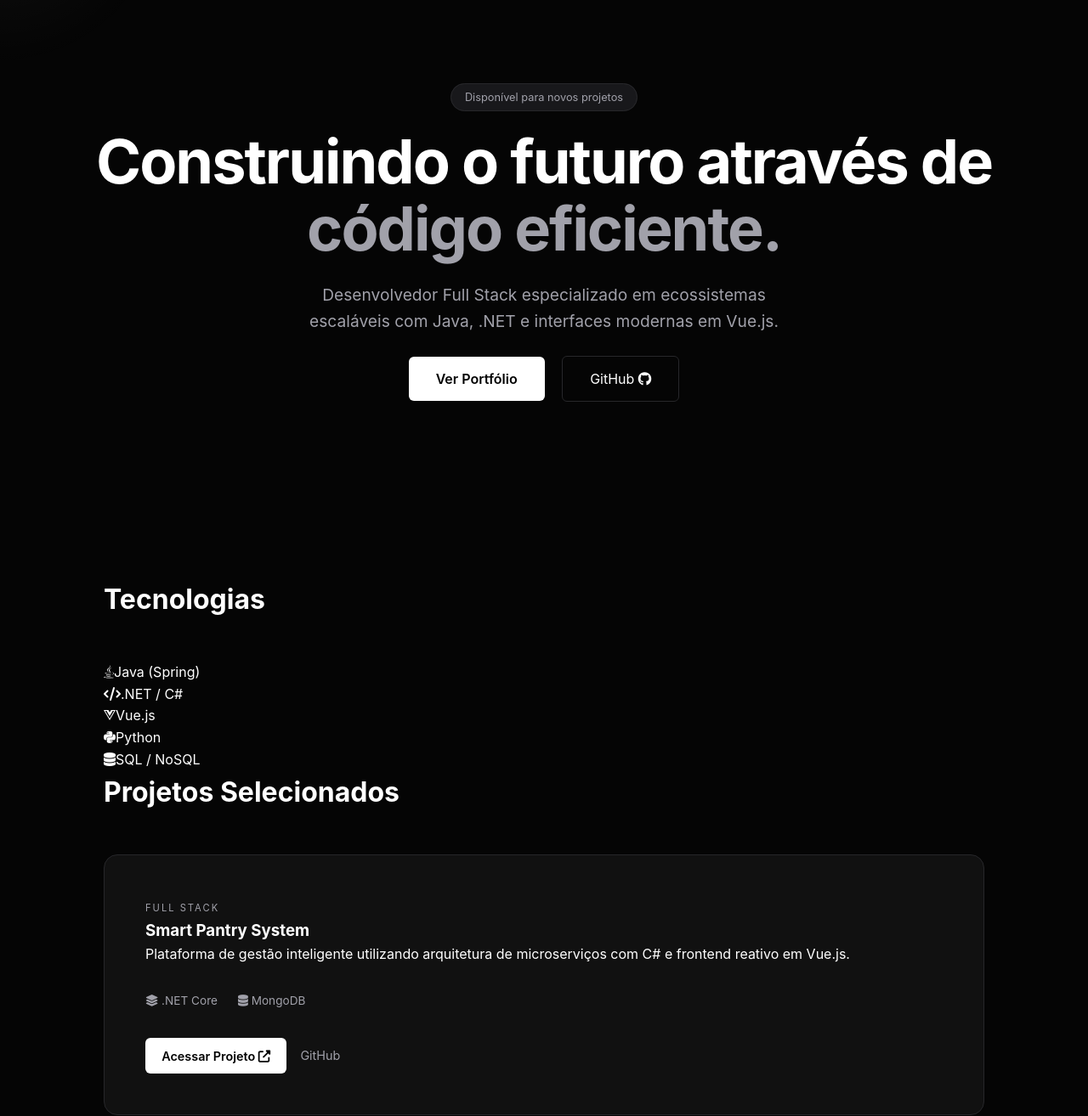
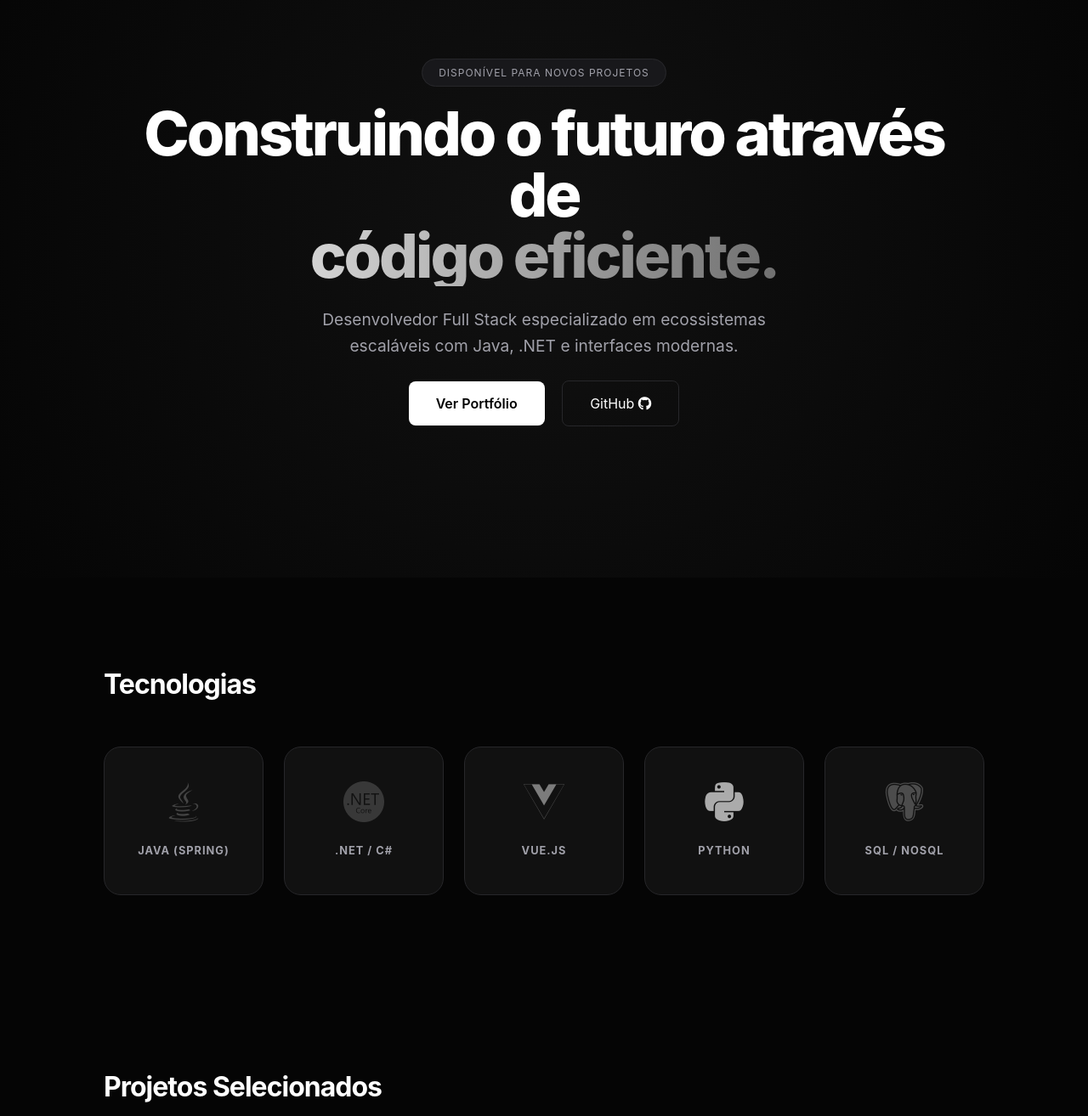
Before and after one commit to danielribelro/portfolio, a plain HTML site: page index.html in a window 1280 px wide. Shown: the part 120-1434 px from the top of the page at 85% size. Drawn offline with nearby package versions, Linux system fonts and the light colour scheme.

Commit message:
Portifolio Profissional

```diff
--- a/index.html
+++ b/index.html
@@ -6,6 +6,7 @@
     <title>Daniel Ribeiro | Software Engineer</title>
     <link rel="stylesheet" href="style.css">
     <link rel="stylesheet" href="https://cdnjs.cloudflare.com/ajax/libs/font-awesome/6.4.0/css/all.min.css">
+    <link rel="stylesheet" href="https://cdn.jsdelivr.net/gh/devicons/devicon@latest/devicon.min.css">
 </head>
 <body>
     <div class="cursor-glow"></div>
@@ -23,10 +24,10 @@
     </nav>
 
     <section id="home" class="hero">
-        <div class="hero-inner">
+        <div class="hero-inner container">
             <span class="badge">Disponível para novos projetos</span>
             <h1>Construindo o futuro através de <span>código eficiente.</span></h1>
-            <p>Desenvolvedor Full Stack especializado em ecossistemas escaláveis com Java, .NET e interfaces modernas em Vue.js.</p>
+            <p>Desenvolvedor Full Stack especializado em ecossistemas escaláveis com Java, .NET e interfaces modernas.</p>
             <div class="hero-btns">
                 <a href="#projetos" class="btn-primary">Ver Portfólio</a>
                 <a href="https://github.com/danielribelro" target="_blank" class="btn-secondary">GitHub <i class="fab fa-github"></i></a>
@@ -38,11 +39,26 @@
         <div class="container">
             <h2 class="section-title">Tecnologias</h2>
             <div class="skill-grid">
-                <div class="skill-item"><i class="fab fa-java"></i><span>Java (Spring)</span></div>
-                <div class="skill-item"><i class="fas fa-code"></i><span>.NET / C#</span></div>
-                <div class="skill-item"><i class="fab fa-vuejs"></i><span>Vue.js</span></div>
-                <div class="skill-item"><i class="fab fa-python"></i><span>Python</span></div>
-                <div class="skill-item"><i class="fas fa-database"></i><span>SQL / NoSQL</span></div>
+                <div class="skill-item">
+                    <i class="devicon-java-plain colored"></i>
+                    <span>Java (Spring)</span>
+                </div>
+                <div class="skill-item">
+                    <i class="devicon-dotnetcore-plain colored"></i>
+                    <span>.NET / C#</span>
+                </div>
+                <div class="skill-item">
+                    <i class="devicon-vuejs-plain colored"></i>
+                    <span>Vue.js</span>
+                </div>
+                <div class="skill-item">
+                    <i class="devicon-python-plain colored"></i>
+                    <span>Python</span>
+                </div>
+                <div class="skill-item">
+                    <i class="devicon-postgresql-plain colored"></i>
+                    <span>SQL / NoSQL</span>
+                </div>
             </div>
         </div>
     </section>
@@ -62,7 +78,7 @@
                             <span><i class="fas fa-database"></i> MongoDB</span>
                         </div>
                         <div class="project-links">
-                            <a href="https://github.com/danielribelro/smart-pantry-app" target="_blank" class="btn-live">Acessar Projeto <i class="fas fa-external-link-alt"></i></a>
+                            <a href="#" target="_blank" class="btn-live">Acessar Projeto <i class="fas fa-external-link-alt"></i></a>
                             <a href="https://github.com/danielribelro" target="_blank" class="btn-repo-link">GitHub</a>
                         </div>
                     </div>
@@ -78,7 +94,7 @@
                             <span><i class="fas fa-bolt"></i> API CoinCap</span>
                         </div>
                         <div class="project-links">
-                            <a href="https://github.com/danielribelro/crypto-dashboard-react" target="_blank" class="btn-live">Acessar Projeto <i class="fas fa-external-link-alt"></i></a>
+                            <a href="#" target="_blank" class="btn-live">Acessar Projeto <i class="fas fa-external-link-alt"></i></a>
                             <a href="https://github.com/danielribelro" target="_blank" class="btn-repo-link">GitHub</a>
                         </div>
                     </div>
@@ -89,7 +105,9 @@
     </section>
 
     <footer>
-        <p>&copy; 2026 Daniel Ribeiro. Desenvolvido com foco em performance.</p>
+        <div class="container">
+            <p>&copy; 2026 Daniel Ribeiro. Desenvolvido com foco em performance.</p>
+        </div>
     </footer>
 
     <script src="script.js"></script>
--- a/script.js
+++ b/script.js
@@ -1,12 +1,16 @@
 const glow = document.querySelector('.cursor-glow');
 
 document.addEventListener('mousemove', (e) => {
+    // Faz o brilho seguir o mouse suavemente
     glow.style.left = e.clientX + 'px';
     glow.style.top = e.clientY + 'px';
 });
 
-// Revelação suave ao rolar
-const observerOptions = { threshold: 0.1 };
+// Efeito de revelação ao scroll (opcional)
+const observerOptions = {
+    threshold: 0.1
+};
+
 const observer = new IntersectionObserver((entries) => {
     entries.forEach(entry => {
         if (entry.isIntersecting) {
@@ -16,9 +20,10 @@ const observer = new IntersectionObserver((entries) => {
     });
 }, observerOptions);
 
-document.querySelectorAll('.project-card, .skill-item').forEach(el => {
-    el.style.opacity = "0";
-    el.style.transform = "translateY(30px)";
-    el.style.transition = "all 0.6s ease-out";
-    observer.observe(el);
+// Aplicar em seções para um fade-in suave
+document.querySelectorAll('section').forEach(section => {
+    section.style.opacity = "0";
+    section.style.transform = "translateY(20px)";
+    section.style.transition = "all 0.8s ease-out";
+    observer.observe(section);
 });
--- a/style.css
+++ b/style.css
@@ -4,14 +4,15 @@
     --accent: #ffffff;
     --text-p: #a1a1aa;
     --border: #27272a;
+    --transition: all 0.4s cubic-bezier(0.175, 0.885, 0.32, 1.275);
 }
 
-* { margin: 0; padding: 0; box-sizing: border-box; }
+* { margin: 0; padding: 0; box-sizing: border-box; scroll-behavior: smooth; }
 
 body {
     background-color: var(--bg);
     color: #fff;
-    font-family: 'Inter', system-ui, sans-serif;
+    font-family: 'Inter', system-ui, -apple-system, sans-serif;
     line-height: 1.6;
     overflow-x: hidden;
 }
@@ -20,13 +21,15 @@ body {
 
 /* Navegação */
 nav {
-    padding: 1.5rem 0;
+    padding: 1.2rem 0;
     position: fixed;
     width: 100%;
     top: 0;
     z-index: 100;
-    backdrop-filter: blur(10px);
+    backdrop-filter: blur(12px);
+    -webkit-backdrop-filter: blur(12px);
     border-bottom: 1px solid var(--border);
+    background: rgba(5, 5, 5, 0.8);
 }
 
 .nav-container {
@@ -41,10 +44,10 @@ nav {
 .logo { font-size: 1.5rem; font-weight: 800; letter-spacing: -1px; }
 .logo span { color: var(--text-p); }
 
+.nav-links { display: flex; align-items: center; gap: 2rem; }
 .nav-links a {
     color: var(--text-p);
     text-decoration: none;
-    margin-left: 2rem;
     font-size: 0.9rem;
     transition: 0.3s;
 }
@@ -55,7 +58,7 @@ nav {
     background: #fff;
     color: #000 !important;
     padding: 0.6rem 1.2rem;
-    border-radius: 6px;
+    border-radius: 8px;
     font-weight: 600;
 }
 
@@ -66,28 +69,37 @@ nav {
     align-items: center;
     justify-content: center;
     text-align: center;
+    background: radial-gradient(circle at center, #111 0%, #050505 100%);
 }
 
 .badge {
     background: #18181b;
     border: 1px solid var(--border);
-    padding: 0.5rem 1rem;
+    padding: 0.5rem 1.2rem;
     border-radius: 99px;
-    font-size: 0.8rem;
+    font-size: 0.75rem;
     color: var(--text-p);
+    text-transform: uppercase;
+    letter-spacing: 1px;
 }
 
 h1 {
-    font-size: clamp(2.5rem, 6vw, 4.5rem);
-    line-height: 1.1;
+    font-size: clamp(2.5rem, 8vw, 4.5rem);
+    line-height: 1;
     margin: 1.5rem 0;
-    letter-spacing: -2px;
+    letter-spacing: -3px;
+    font-weight: 800;
 }
 
-h1 span { color: var(--text-p); }
+h1 span {
+    display: block;
+    background: linear-gradient(to right, #fff, #444);
+    -webkit-background-clip: text;
+    -webkit-text-fill-color: transparent;
+}
 
 .hero p {
-    max-width: 600px;
+    max-width: 550px;
     margin: 0 auto 2.5rem;
     color: var(--text-p);
     font-size: 1.2rem;
@@ -98,9 +110,9 @@ h1 span { color: var(--text-p); }
     color: #000;
     padding: 1rem 2rem;
     text-decoration: none;
-    border-radius: 6px;
+    border-radius: 8px;
     font-weight: 600;
-    margin-right: 1rem;
+    transition: 0.3s;
 }
 
 .btn-secondary {
@@ -108,33 +120,85 @@ h1 span { color: var(--text-p); }
     color: #fff;
     padding: 1rem 2rem;
     text-decoration: none;
-    border-radius: 6px;
+    border-radius: 8px;
+    margin-left: 1rem;
+    transition: 0.3s;
 }
 
-/* Cards de Projetos */
+.btn-primary:hover { opacity: 0.9; transform: translateY(-2px); }
+.btn-secondary:hover { background: var(--surface); }
+
+/* Seção de Skills (MODERNA) */
+.skills { padding: 100px 0; }
+
 .section-title {
     font-size: 2rem;
     margin-bottom: 3rem;
-    text-align: left;
+    letter-spacing: -1px;
 }
+
+.skill-grid {
+    display: grid;
+    grid-template-columns: repeat(auto-fit, minmax(180px, 1fr));
+    gap: 1.5rem;
+}
+
+.skill-item {
+    background: var(--surface);
+    border: 1px solid var(--border);
+    padding: 2.5rem 1.5rem;
+    border-radius: 20px;
+    display: flex;
+    flex-direction: column;
+    align-items: center;
+    gap: 1.5rem;
+    transition: var(--transition);
+    position: relative;
+    overflow: hidden;
+}
+
+.skill-item i {
+    font-size: 3rem;
+    filter: grayscale(1) brightness(0.8);
+    transition: 0.4s;
+}
+
+.skill-item span {
+    font-size: 0.8rem;
+    font-weight: 700;
+    color: var(--text-p);
+    text-transform: uppercase;
+    letter-spacing: 1px;
+}
+
+.skill-item:hover {
+    transform: translateY(-10px);
+    border-color: #444;
+    background: #161616;
+}
+
+.skill-item:hover i {
+    filter: grayscale(0) brightness(1);
+    transform: scale(1.1);
+}
+
+.skill-item:hover span { color: #fff; }
+
+/* Projetos */
+.projects { padding: 100px 0; }
 
 .project-list {
     display: flex;
     flex-direction: column;
-    gap: 2rem;
+    gap: 3rem;
 }
 
 .project-card {
     background: var(--surface);
     border: 1px solid var(--border);
-    padding: 3rem;
-    border-radius: 16px;
+    padding: clamp(2rem, 5vw, 4rem);
+    border-radius: 32px;
     transition: 0.4s;
-}
-
-.project-card:hover {
-    border-color: #444;
-    transform: scale(1.01);
 }
 
 .project-tag {
@@ -142,58 +206,63 @@ h1 span { color: var(--text-p); }
     text-transform: uppercase;
     font-size: 0.7rem;
     letter-spacing: 2px;
+    border: 1px solid var(--border);
+    padding: 4px 12px;
+    border-radius: 20px;
 }
 
+.project-info h3 { font-size: 2rem; margin: 1.5rem 0 1rem; }
+
 .project-meta {
-    margin-top: 2rem;
+    margin: 2rem 0;
     display: flex;
-    gap: 1.5rem;
+    gap: 2rem;
     color: var(--text-p);
-    font-size: 0.85rem;
 }
 
-/* Glow Effect */
-.cursor-glow {
-    position: fixed;
-    width: 400px;
-    height: 400px;
-    background: radial-gradient(circle, rgba(255,255,255,0.05) 0%, rgba(0,0,0,0) 70%);
-    pointer-events: none;
-    z-index: 1;
-    transform: translate(-50%, -50%);
-}
-
-.project-links {
-    margin-top: 2rem;
-    display: flex;
-    gap: 1rem;
-    align-items: center;
-}
+.project-links { display: flex; gap: 2rem; align-items: center; }
 
 .btn-live {
     background: #fff;
     color: #000;
-    padding: 0.6rem 1.2rem;
-    border-radius: 6px;
+    padding: 0.8rem 1.5rem;
+    border-radius: 8px;
     text-decoration: none;
     font-weight: 600;
-    font-size: 0.9rem;
-    transition: 0.3s;
-}
-
-.btn-live:hover {
-    background: var(--text-p);
 }
 
 .btn-repo-link {
     color: var(--text-p);
     text-decoration: none;
-    font-size: 0.9rem;
     border-bottom: 1px solid transparent;
-    transition: 0.3s;
 }
 
-.btn-repo-link:hover {
-    color: #fff;
-    border-bottom-color: #fff;
+.btn-repo-link:hover { color: #fff; border-bottom-color: #fff; }
+
+/* Cursor Glow */
+.cursor-glow {
+    position: fixed;
+    width: 500px;
+    height: 500px;
+    background: radial-gradient(circle, rgba(255,255,255,0.03) 0%, rgba(0,0,0,0) 70%);
+    pointer-events: none;
+    z-index: 0;
+    transform: translate(-50%, -50%);
+    border-radius: 50%;
 }
+
+footer {
+    padding: 4rem 0;
+    border-top: 1px solid var(--border);
+    color: var(--text-p);
+    font-size: 0.9rem;
+    text-align: center;
+}
+
+/* Responsividade */
+@media (max-width: 768px) {
+    .nav-links { display: none; }
+    .hero-btns { display: flex; flex-direction: column; gap: 1rem; }
+    .btn-secondary { margin-left: 0; }
+    .project-meta { flex-direction: column; gap: 0.5rem; }
+}
```
